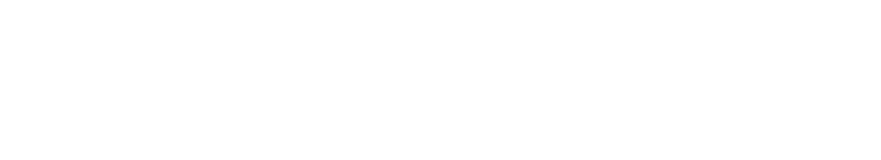
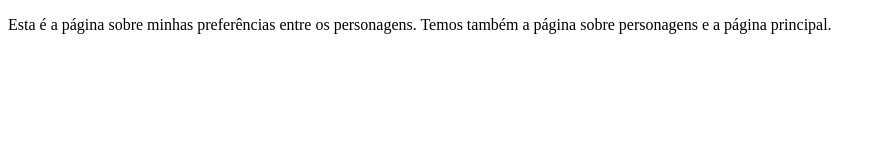
Before and after one commit to ufjf-dcc202/ufjf-dcc202-2023-3-b-atv5-matos17igor, a website: page personagens.html in a window 1280 px wide. Shown: the whole page, without its empty margins (0-881 px from the left). Drawn offline with Linux system fonts and the light colour scheme.

Commit message:
paragrafo e titulos adicionados

```diff
--- a/personagens.html
+++ b/personagens.html
@@ -3,9 +3,11 @@
 <head>
     <meta charset="UTF-8">
     <meta name="viewport" content="width=device-width, initial-scale=1.0">
-    <title>Document</title>
+    <title>DCC202 - Atividade 5 - Preferências: Igor Rocha Matos</title>
 </head>
 <body>
-
+    <p>
+        Esta é a página sobre minhas preferências entre os personagens. Temos também a página sobre personagens e a página principal.
+    </p>
 </body>
 </html>
```
